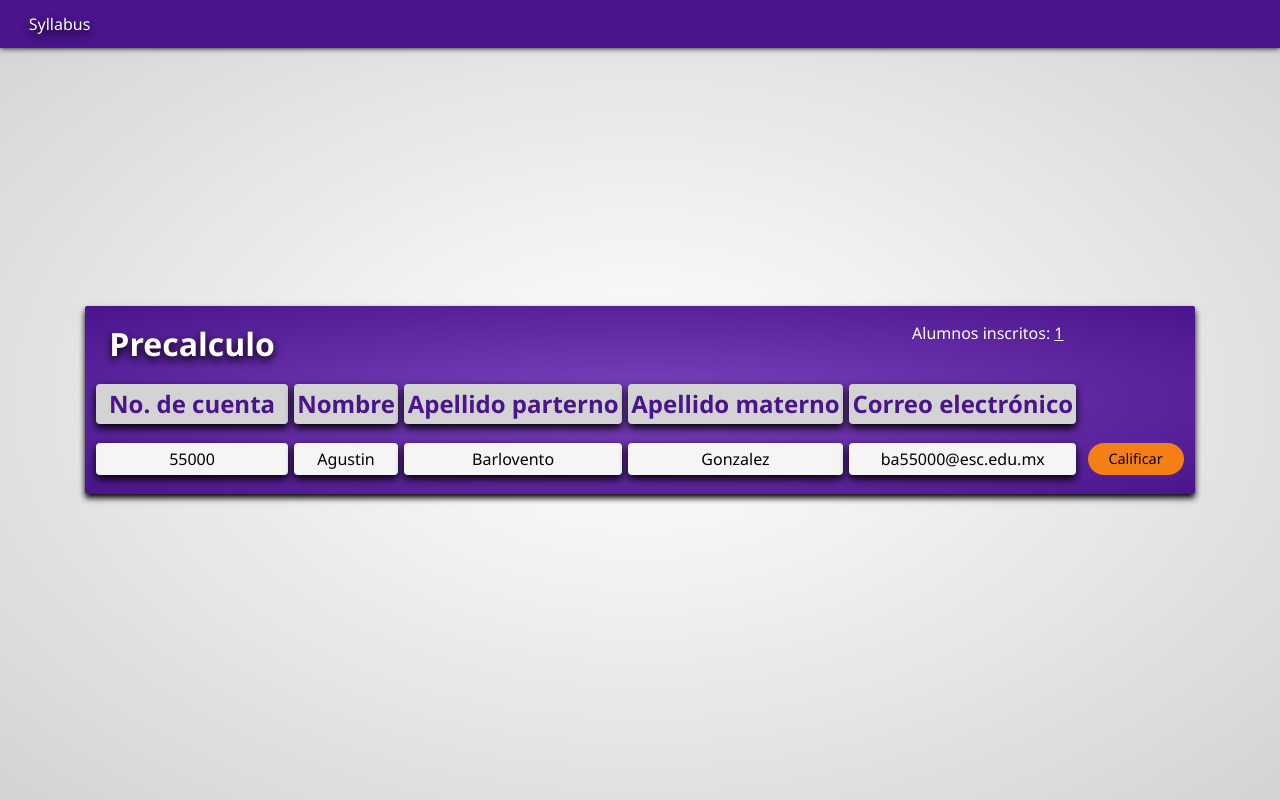
After one commit to enchiladaSuiza/Syllabus, a PHP site: page /vista-alumnos-materia/index.php in a window 1280 px wide. The commit adds this page. Run offline with PHP 8.4, Linux system fonts and the light colour scheme; data comes from the database, SQL or seed files in the repository; both versions use the stored data as it was after the commit.

Commit message:
Vista alumnos-materia

```diff
--- a/vista-alumno/index.php
+++ b/vista-alumno/index.php
@@ -12,6 +12,7 @@
         <meta name="viewport" content="width=device-width, initial-scale=1.0">
         <link rel="stylesheet" href="estilo.css"/>
     </head>
+
     <body>
         <header>
             <a href="../" target="_self" id="salir">Salir</a>
@@ -20,7 +21,7 @@
             <p id="title">Syllabus Alumno</p>
             <p id="infoContacto">
                 <?php
-                    $cnx = mysqli_connect("localhost","root","31delfinZYTO!","syllabus") or die("No se pudo conectar al servidor");
+                    $cnx = mysqli_connect("localhost","root","","syllabus") or die("No se pudo conectar al servidor");
 
                     $info_alum = mysqli_query($cnx, "select * from alumno where id_alumno = $id_alumno");
 
--- /dev/null
+++ b/vista-alumnos-materia/alumnos.css
@@ -0,0 +1,74 @@
+.subtitulo {
+    margin: 0.2rem;
+    margin-bottom: 1rem;
+    padding: 0.2rem;
+    text-align: center;
+    color: #4a148c;
+    background: lightgray;
+    box-shadow: 0 4px 8px black;
+    border-radius: 4px;
+}
+
+.tupla {
+    margin: 0.2rem;
+    line-height: 2rem;
+    text-align: center;
+    color: black;
+    background: whitesmoke;
+    box-shadow: 0 4px 8px black;
+    border-radius: 4px;
+}
+
+.boton_calificar {
+    margin: 0.2rem;
+    margin-left: 0.5rem;
+    font-size: 0.9rem;
+    width: 12vh;
+    height: 2rem;
+    line-height: 2rem;
+}
+
+#alumnos-grid {
+    display: grid;
+    padding-bottom: 1rem;
+    padding-left: 0.5rem;
+    padding-right: 0.5rem;;
+}
+
+#nombre-materia {
+    font-size: 2rem;
+    margin: 1rem;
+    grid-row: 1;
+    grid-column: 1;
+    text-shadow: 0 4px 8px black;
+    color: white;
+}
+
+#alumnos-inscritos {
+    margin: 1rem;
+    grid-row: 1;
+    grid-column: 5;
+    color: white;
+    text-align: end;
+}
+
+#numero-cuenta {
+    grid-row: 3;
+    grid-column: 1;
+}
+#nombre {
+    grid-row: 3;
+    grid-column: 2;
+}
+#apellido-paterno {
+    grid-row: 3;
+    grid-column: 3;
+}
+#apellido-materno {
+    grid-row: 3;
+    grid-column: 4;
+}
+#correo {
+    grid-row: 3;
+    grid-column: 5;
+}
--- /dev/null
+++ b/vista-alumnos-materia/alumnos.js
@@ -0,0 +1,8 @@
+let grid = document.getElementById('alumnos-grid');
+let bNumeroAlumnos = document.getElementById('numero-alumnos');
+
+popularAlumnos();
+
+function popularAlumnos() {
+    let numAlumnos = parseInt(bNumeroAlumnos.innerHTML);
+}
--- /dev/null
+++ b/vista-alumnos-materia/index.php
@@ -0,0 +1,78 @@
+<!DOCTYPE html>
+<html lang="es">
+<head>
+    <meta charset="UTF-8">
+    <meta http-equiv="X-UA-Compatible" content="IE=edge">
+    <meta name="viewport" content="width=device-width, initial-scale=1.0">
+    <title>Alumnos</title>
+    <link rel="stylesheet" href="../css/estilos.css"/>
+    <link rel="stylesheet" href="alumnos.css"/>
+    <script defer src="alumnos.js"></script>
+</head>
+<body>
+    <header>
+        <nav class="nav_contenedor">
+             <div class="nav_menu" id="nav_menu">
+                <ul class="nav_lista">
+                    <li class="nav_item"><a href="../index.html" class="nav_link">Syllabus</a></li>
+                </ul>
+             </div>
+        </nav>
+    </header>
+
+    <main>
+        <section class="carta" id="alumnos-grid">
+            <h1 id="nombre-materia">
+                <?php
+                    $connex = mysqli_connect("localhost", "root", "", "syllabus") or die("Conexión fallida: ".mysqli_connect_error());
+
+                    // TODO Conseguir el ID de la materia
+                    $id_materia = 1;
+
+                    $query_nombre = "SELECT nombre FROM materia WHERE id_materia = $id_materia;";
+                    $resultado_nombre = mysqli_fetch_array(mysqli_query($connex, $query_nombre));
+                    $nombre_materia = $resultado_nombre['nombre'];
+
+                    echo "$nombre_materia";
+
+                    $query_alumnos = "SELECT alumno.* FROM alumno JOIN materia ON materia.id_materia = $id_materia AND alumno.no_semestre = materia.no_semestre;";
+
+                    $resultado_alumnos = mysqli_query($connex, $query_alumnos);
+
+                ?>
+            </h1>
+            <p id="alumnos-inscritos">
+                Alumnos inscritos:
+                <u id="numero-alumnos">
+                    <?php
+                        $num_alumnos = mysqli_num_rows($resultado_alumnos);
+                        echo "$num_alumnos";
+                    ?>
+                </u>
+            </p>
+            <h2 class="subtitulo" id="numero-cuenta">No. de cuenta</h2>
+            <h2 class="subtitulo" id="nombre">Nombre</h2>
+            <h2 class="subtitulo" id="apellido-paterno">Apellido parterno</h2>
+            <h2 class="subtitulo" id="apellido-materno">Apellido materno</h2>
+            <h2 class="subtitulo" id="correo">Correo electrónico</h2>
+            <?php
+                $fila = 4;
+                while ($alumno = mysqli_fetch_array($resultado_alumnos)) {
+                    echo "<p class=\"tupla\" style=\"grid-row: $fila; grid-column: 1\">".$alumno['id_alumno']."</p>\n";
+                    echo "<p class=\"tupla\" style=\"grid-row: $fila; grid-column: 2\">".$alumno['nombre']."</p>\n";
+                    echo "<p class=\"tupla\" style=\"grid-row: $fila; grid-column: 3\">".$alumno['apellido_p']."</p>\n";
+                    echo "<p class=\"tupla\" style=\"grid-row: $fila; grid-column: 4\">".$alumno['apellido_m']."</p>\n";
+                    echo "<p class=\"tupla\" style=\"grid-row: $fila; grid-column: 5\">".$alumno['correo']."</p>\n";
+                    echo "<a class=\"boton_regular boton_calificar\" style=\"grid-row: $fila; grid-column: 6\">Calificar</a>";
+                    $fila++;
+                }
+
+                mysqli_close($connex);
+            ?>
+            <h2></h2>
+        </section>
+    </main>
+
+
+</body>
+</html>
```
Also changed, not shown: sql/syllabus.sql (+5 -5 lines).
